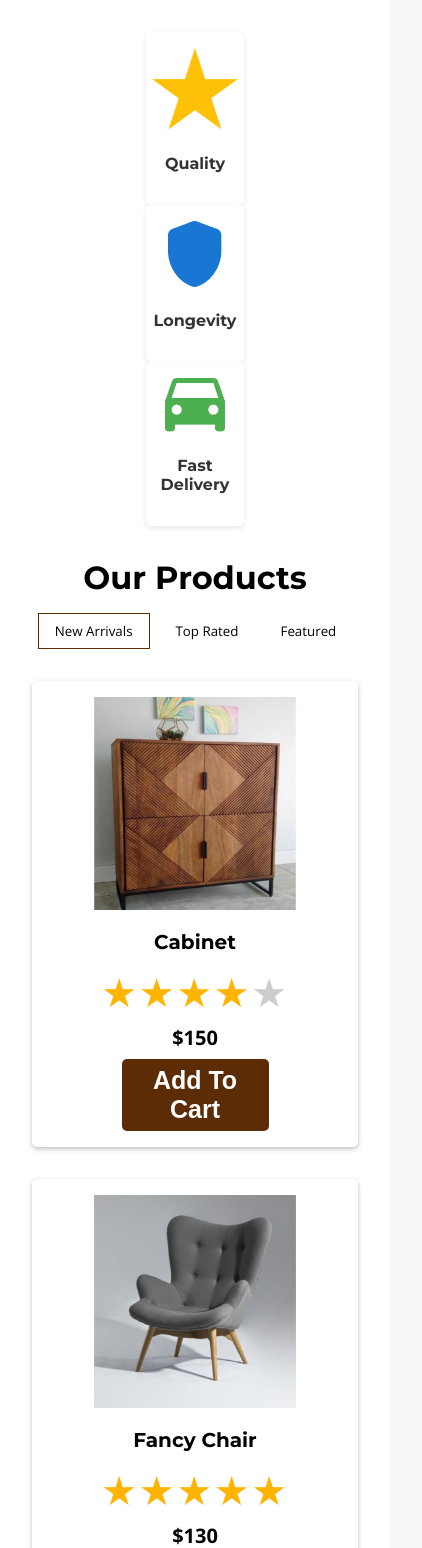
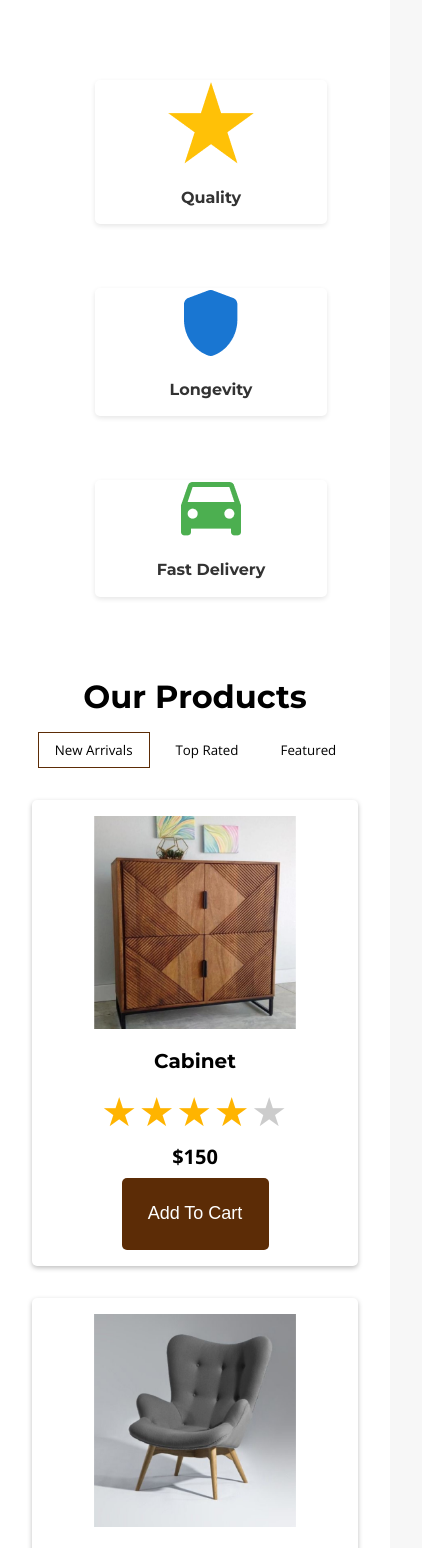
Before and after one commit to RayRugie/woody-app, a React (Create React App) app: page /Product in a window 390 px wide. Shown: the top 1548 px of the page, 422 px wide, since content can reach past the window. Built offline with nearby package versions, Linux system fonts and the light colour scheme; the HTML template or start-up script is replaced by a standard one.

Commit message:
product page updated

```diff
--- a/src/components/product/product.styles.scss
+++ b/src/components/product/product.styles.scss
@@ -19,8 +19,10 @@ $font-secondary: 'Open Sans', sans-serif;
     @media (max-width: 768px){
       display: flex;
       flex-direction: column;
-      justify-content: space-around;
+      justify-content: space-between;
       align-items: center;
+      width: 100%;
+      padding: 1em 2em;
     }
 
     .feature {
@@ -28,13 +30,16 @@ $font-secondary: 'Open Sans', sans-serif;
       flex-direction: column;
       align-items: center;
       background: #fff;
-      padding: 1rem;
+      margin: 2em 0;
+
+      padding: 0.1rem;
       border-radius: 5px;
       box-shadow: 0 2px 5px rgba(0, 0, 0, 0.1);
       width: 20%;
 
       @media (max-width: 768px) {
-
+        width: 70%;
+        margin-right: 2em;
       }
 
       span {
@@ -161,6 +166,12 @@ $font-secondary: 'Open Sans', sans-serif;
         &:hover {
           background: darken($primary-color, 10%);
         }
+
+        @media (max-width: 768px) {
+          width: 50%;
+          font-weight: 500;
+          font-size: 18px;
+        }
       }
     }
   }
@@ -180,7 +191,12 @@ $font-secondary: 'Open Sans', sans-serif;
          margin-right: 0.1%;
          margin-top: 2rem;
 
+         @media (max-width: 768px) {
+          margin-top: 2.4rem;
+        }
       }
+
+
 
       .carousel-indicators {
         display: flex;
@@ -190,6 +206,9 @@ $font-secondary: 'Open Sans', sans-serif;
         width: 10%;
 
 
+        @media (max-width: 768px) {
+          width: 30%;
+        }
 
         span {
           width: 10px;
@@ -205,12 +224,22 @@ $font-secondary: 'Open Sans', sans-serif;
           &.active, &:hover {
             background: $primary-color;
           }
+
+          @media (max-width: 768px) {
+            width: 10px;
+            height: 10px;
+            background: background 0.3s;
+          }
         }
       }
 
       .right-arrow {
           margin-left: 0.1%;
           margin-top: 2rem;
+
+          @media (max-width: 768px) {
+            margin-top: 2.4rem;
+          }
       }
     }
 
```
